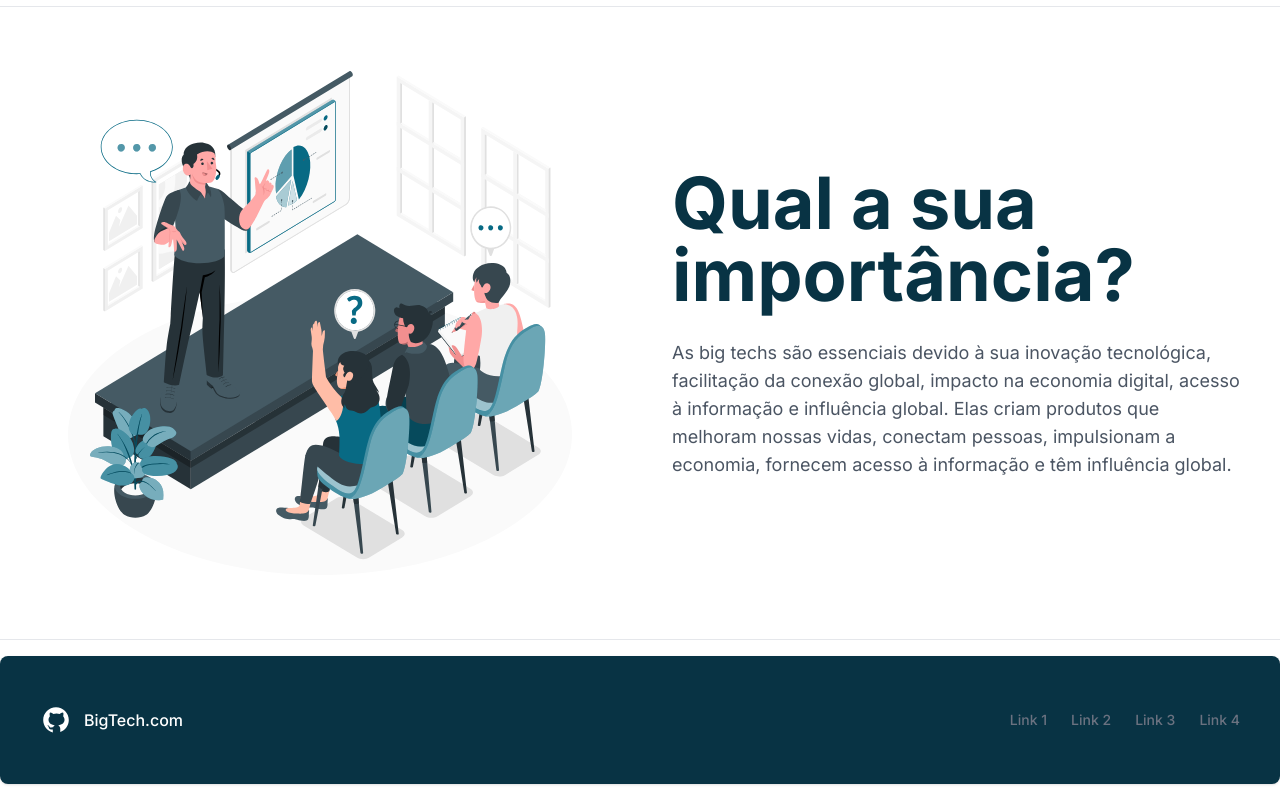
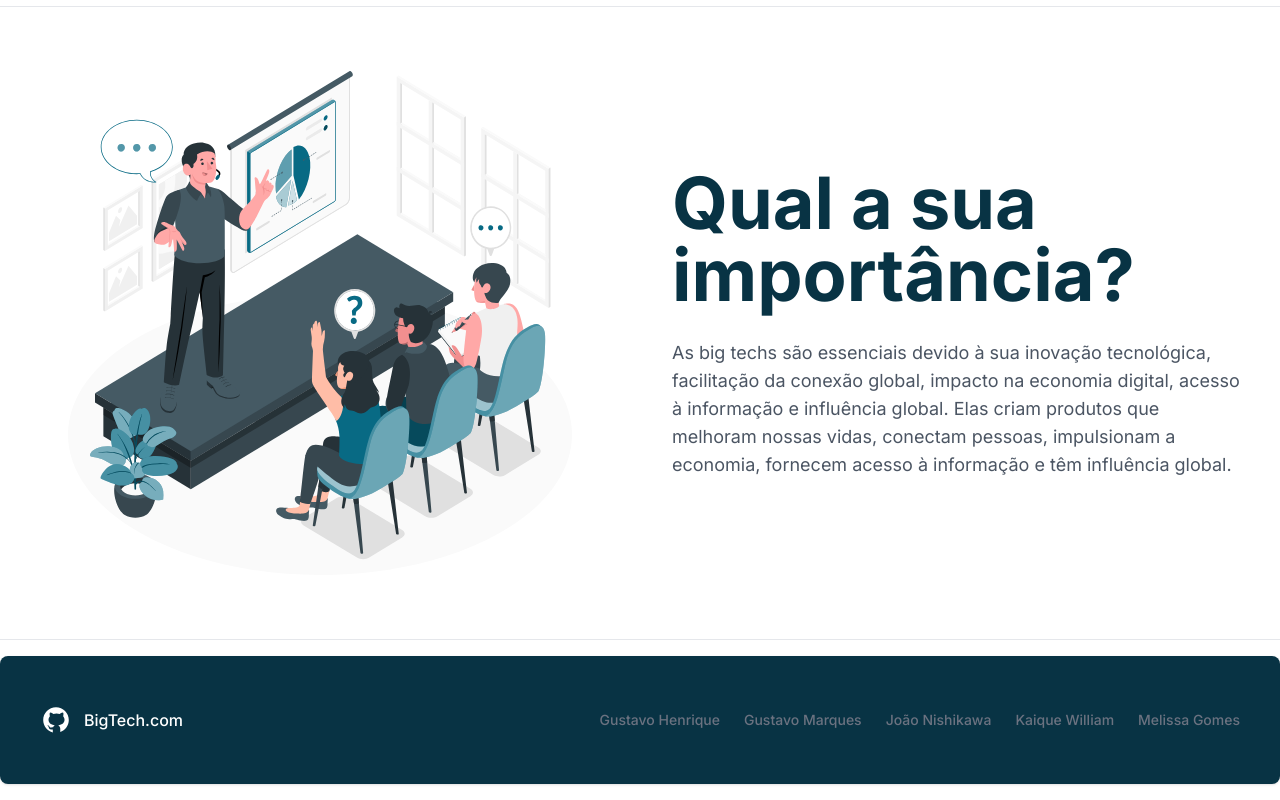
Before and after one commit to gustavo-hnrq/BigTech, a React (Create React App) app: page / in a window 1280 px wide. Shown: the part 702-1502 px from the top of the page. Built offline with nearby package versions, Linux system fonts and the light colour scheme.

Commit message:
Só coloquei os links do git :))

```diff
--- a/src/components/Startpage/startpage.js
+++ b/src/components/Startpage/startpage.js
@@ -65,16 +65,19 @@ function Startpage() {
                         </a>
                         <ul class="flex flex-wrap items-center mb-6 text-sm font-medium text-gray-500 sm:mb-0 dark:text-gray-400">
                             <li>
-                                <a href="#" class="mr-4 hover:underline md:mr-6 ">Link 1</a>
+                                <a href="https://github.com/gustavo-hnrq" class="mr-4 hover:underline md:mr-6 ">Gustavo Henrique</a>
                             </li>
                             <li>
-                                <a href="#" class="mr-4 hover:underline md:mr-6">Link 2</a>
+                                <a href="https://github.com/MarquesGusta" class="mr-4 hover:underline md:mr-6">Gustavo Marques</a>
                             </li>
                             <li>
-                                <a href="#" class="mr-4 hover:underline md:mr-6 ">Link 3</a>
+                                <a href="https://github.com/joaonishikawa" class="mr-4 hover:underline md:mr-6 ">João Nishikawa</a>
                             </li>
                             <li>
-                                <a href="#" class="hover:underline">Link 4</a>
+                                <a href="https://github.com/Kaique-William" class="mr-4 hover:underline md:mr-6 ">Kaique William</a>
+                            </li>
+                            <li>
+                                <a href="https://github.com/MelissaaGomes" class="hover:underline">Melissa Gomes</a>
                             </li>
                         </ul>
                     </div>
```
